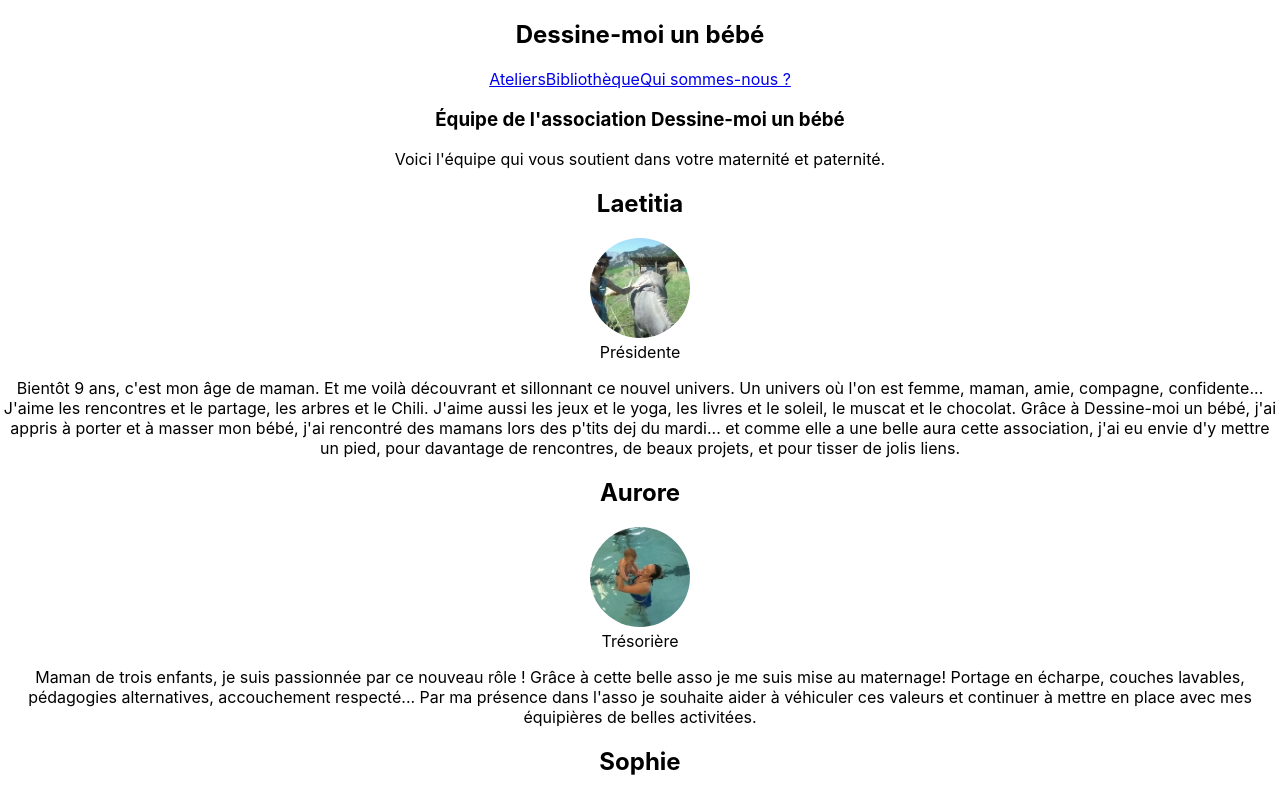
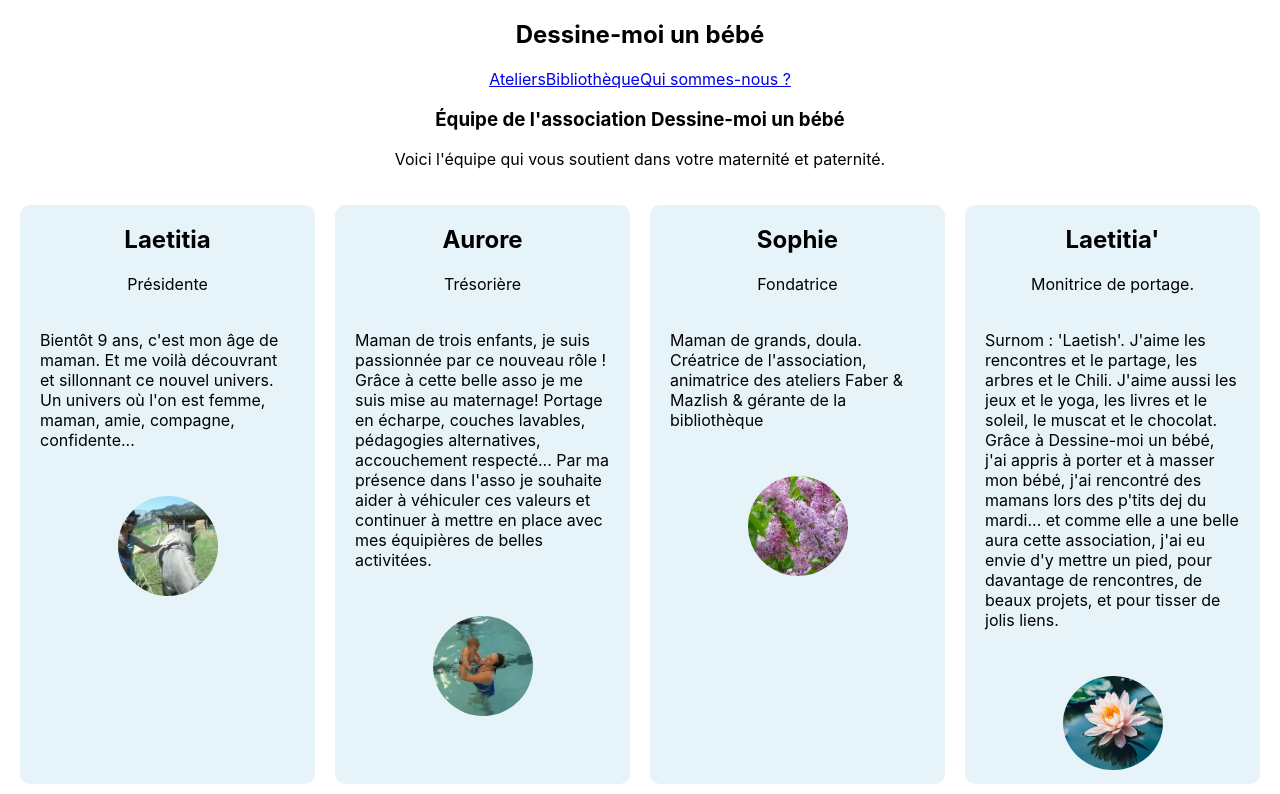
Before and after one commit to MelineCo/dessine-moi-un-bebe, a React (Create React App) app: page /equipe in a window 1280 px wide. Shown: the top 794 px of the page. Built offline with nearby package versions, Linux system fonts and the light colour scheme.

Commit message:
Style team members

```diff
--- a/src/App.css
+++ b/src/App.css
@@ -56,12 +56,16 @@
 /* Ateliers */
 
 .ateliersContainer{
-  width: 40%;
+  width: 90%;
+  display: grid;
+  grid-template-columns: repeat(3, 1fr);
+  grid-gap: 10px;
+
 }
 
 .detailsAtelier{
-  padding: 20px;
-  margin: 30px;
+  padding : 20px;
+  margin: 20px;
   border-radius: 10px;
   background-color: rgba(173,216,230, 0.3);
 }
@@ -73,3 +77,26 @@
 .informations {
   text-align: left;
 }
+
+/* Equipe */
+
+.membre-grid {
+  display: grid;
+  grid-template-columns: repeat(4, 1fr);
+  grid-gap: 20px;
+  padding: 20px;
+}
+
+.membre-equipe {
+  border-radius: 10px;
+  background-color: rgba(173,216,230, 0.3);
+}
+
+.membre-equipe img {
+  margin: 10px 10px;
+}
+
+.membre-equipe p {
+  padding: 20px;
+  text-align: left;
+}
--- a/src/components/Ateliers.js
+++ b/src/components/Ateliers.js
@@ -10,8 +10,8 @@
                 Le nombre de place est limité. Les inscriptions se font dans l'ordre d'arrivée des bulletins.
             </p>
             <div className="ateliersContainer">
+                <AtelierEveil />
                 <AtelierCommunicationFamiliale />
-                <AtelierEveil />
                 <AtelierMassageBebe />
             </div>
         </div>
--- a/src/components/Equipe.js
+++ b/src/components/Equipe.js
@@ -3,6 +3,7 @@
 import photoLaetitia from "../images/Laetitia.jpg";
 import photoAurore from "../images/Aurore.jpg";
 import photoSophie from "../images/Sophie.jpeg";
+import lotus from "../images/lotus.png";
 
 export function Equipe(){
     const equipe = [
@@ -11,7 +12,7 @@
             prenom: "Laetitia",
             role: "Présidente",
             photo: photoLaetitia,
-            presentation: "Bientôt 9 ans, c'est mon âge de maman. Et me voilà découvrant et sillonnant ce nouvel univers. Un univers où l'on est femme, maman, amie, compagne, confidente... J'aime les rencontres et le partage, les arbres et le Chili. J'aime aussi les jeux et le yoga, les livres et le soleil, le muscat et le chocolat. Grâce à Dessine-moi un bébé, j'ai appris à porter et à masser mon bébé, j'ai rencontré des mamans lors des p'tits dej du mardi... et comme elle a une belle aura cette association, j'ai eu envie d'y mettre un pied, pour davantage de rencontres, de beaux projets, et pour tisser de jolis liens."
+            presentation: "Bientôt 9 ans, c'est mon âge de maman. Et me voilà découvrant et sillonnant ce nouvel univers. Un univers où l'on est femme, maman, amie, compagne, confidente... "
         },
         {
             id: 2,
@@ -25,15 +26,16 @@
             id: 3,
             prenom: "Sophie",
             photo: photoSophie,
-            role: "Créatrice de l'association, animatrice des ateliers Faber & Mazlish & gérante de la bibliothèque",
-            presentation: "Maman de grands, doula."
+            role: "Fondatrice",
+            presentation: "Maman de grands, doula. Créatrice de l'association, animatrice des ateliers Faber & Mazlish & gérante de la bibliothèque"
 
         },
         {
             id: 4,
-            prenom: "Laetitia, dit 'Laetish'",
-            role: "Monitrice de portage",
-            presentation: ""
+            prenom: "Laetitia'",
+            photo: lotus,
+            role: "Monitrice de portage.",
+            presentation: "Surnom : 'Laetish'. J'aime les rencontres et le partage, les arbres et le Chili. J'aime aussi les jeux et le yoga, les livres et le soleil, le muscat et le chocolat. Grâce à Dessine-moi un bébé, j'ai appris à porter et à masser mon bébé, j'ai rencontré des mamans lors des p'tits dej du mardi... et comme elle a une belle aura cette association, j'ai eu envie d'y mettre un pied, pour davantage de rencontres, de beaux projets, et pour tisser de jolis liens."
         }
       ]
     return (
--- a/src/components/MembreEquipe.js
+++ b/src/components/MembreEquipe.js
@@ -2,11 +2,11 @@
 
 export function MembreEquipe({membre}){
     return (
-        <div className="membre_equipe">
+        <div className="membre-equipe">
             <h2>{membre.prenom}</h2>
-            <img className="photo-equipe" src={membre.photo}  alt={membre.prenom} ></img><br/>
             <span className="role-equipe">{membre.role}</span>
             <p>{membre.presentation}</p>
+            <img className="photo-equipe" src={membre.photo}  alt={membre.prenom} ></img>
         </div>
     )
 }
```
Also changed, not shown: src/images/lotus.png (added).
